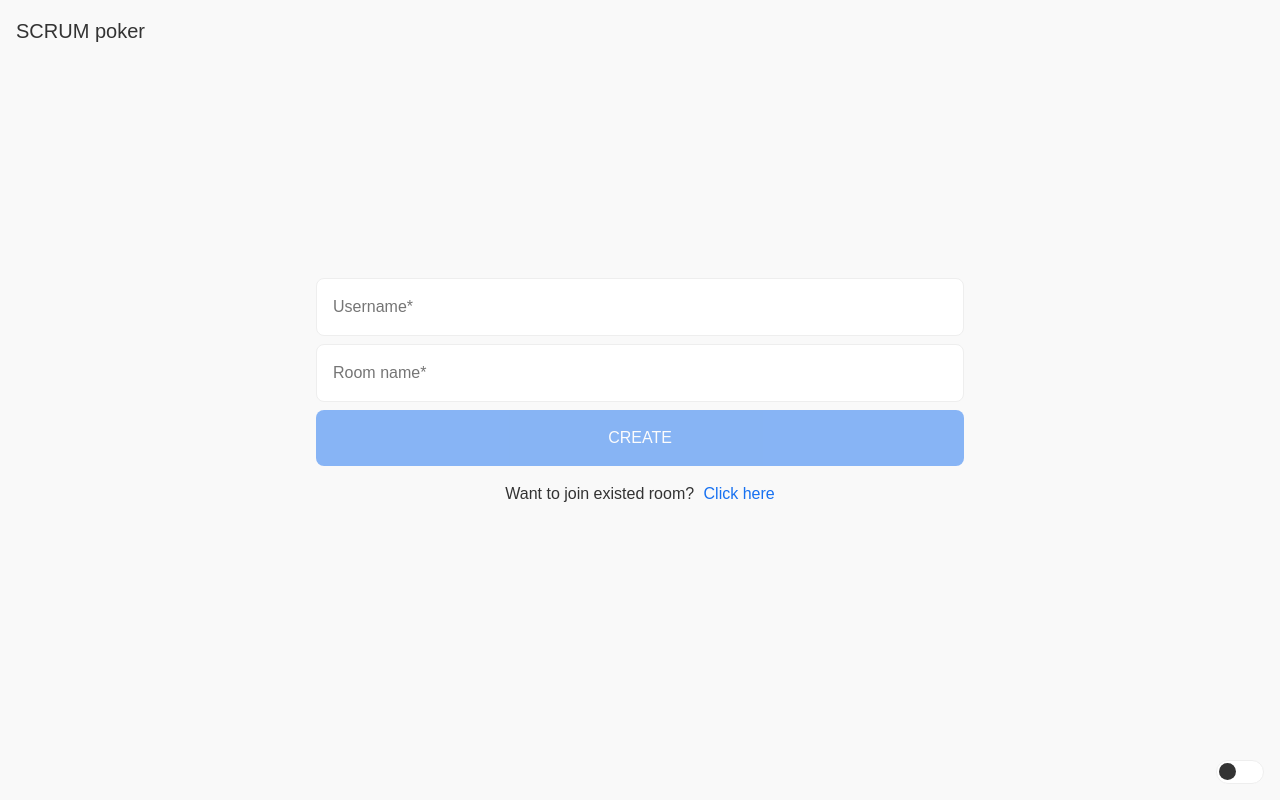
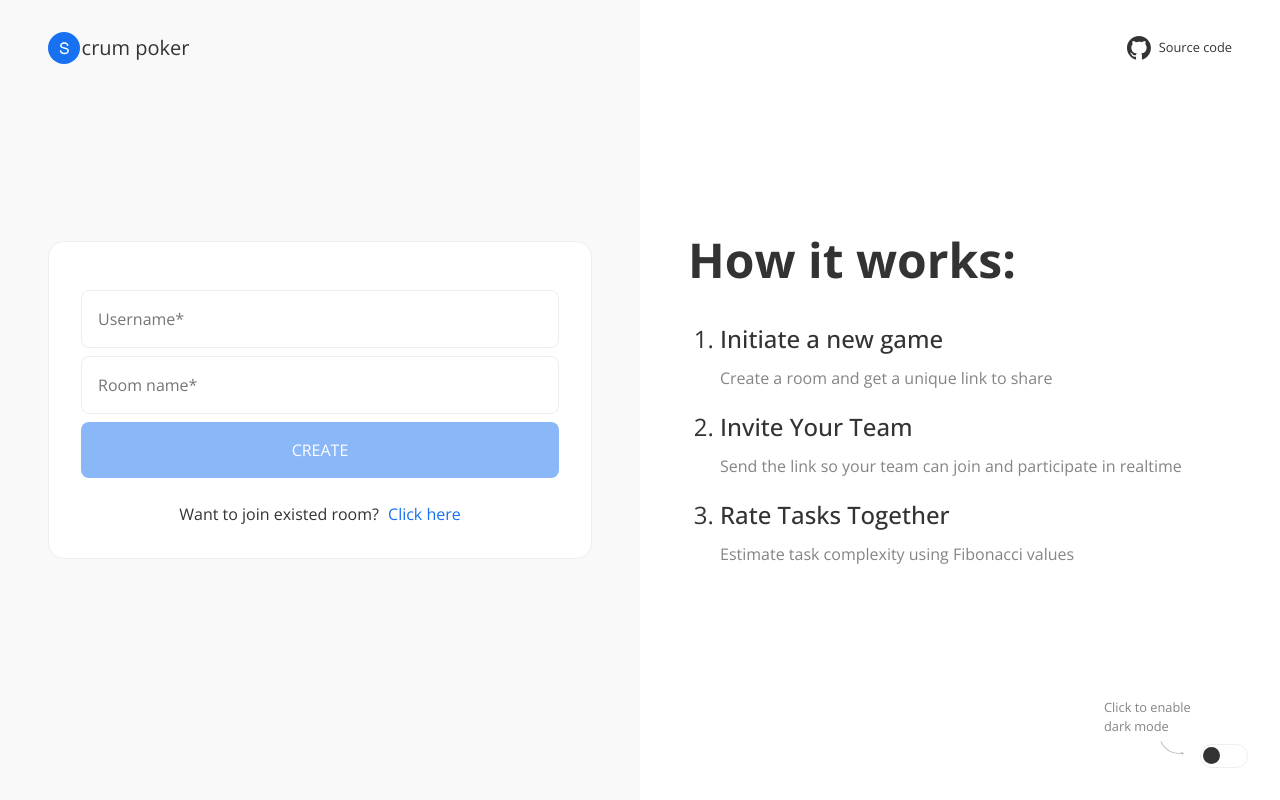
Before and after one commit to MichaelNotych/scrumpoker-monorepo, a Vue app in the folder client/: page / in a window 1280 px wide. Built offline with nearby package versions, Linux system fonts and the light colour scheme; no server answers.

Commit message:
feat: update home page

```diff
--- a/client/index.html
+++ b/client/index.html
@@ -4,6 +4,9 @@
     <meta charset="UTF-8" />
     <link rel="icon" href="/favicon.svg" />
     <meta name="viewport" content="width=device-width, initial-scale=1.0" />
+	<link rel="preconnect" href="https://fonts.googleapis.com">
+	<link rel="preconnect" href="https://fonts.gstatic.com" crossorigin>
+	<link href="https://fonts.googleapis.com/css2?family=Open+Sans:ital,wght@0,300..800;1,300..800&display=swap" rel="stylesheet">
     <title>SCRUM poker</title>
   </head>
   <body>
--- a/client/src/assets/main.css
+++ b/client/src/assets/main.css
@@ -25,7 +25,7 @@ html[data-theme='dark'] {
 }
 
 body {
-	font-family: Arial;
+	font-family: "Open Sans", serif;
 	font-size: 16px;
 	line-height: 1.5;
 	color: var(--text-color);
--- a/client/src/components/CustomHeader.vue
+++ b/client/src/components/CustomHeader.vue
@@ -3,6 +3,7 @@ import { useRoomStore } from '@/stores/room';
 import CopyIcon from './icons/CopyIcon.vue';
 import CustomButton from './CustomButton.vue';
 import { useUserStore } from '@/stores/user';
+import GithubIcon from './icons/GithubIcon.vue';
 
 const roomStore = useRoomStore();
 const userStore = useUserStore();
@@ -11,14 +12,21 @@ const userStore = useUserStore();
 <template>
 	<header class="header">
 		<div v-if="roomStore.roomId && userStore.token" class="header__wrapper">
-			<div @click="roomStore.copyInviteLink" class="header__title header__title_room">
+			<div @click="roomStore.copyInviteLink" class="header__title">
 				Room: {{ roomStore.roomName }}
 				<CopyIcon :width="18" :height="18" />
 			</div>
 			<CustomButton @click="roomStore.leaveRoom" :is-loading="roomStore.isLeaving" type="secondary">Leave room</CustomButton>
 		</div>
 		<div v-else class="header__wrapper">
-			<div class="header__title">SCRUM poker</div>
+			<a class="header__logo" href="/">
+				<img src="../assets/logo.svg" alt="logo"/>
+				crum poker
+			</a>
+			<a href="https://github.com/MichaelNotych/scrumpoker-monorepo/" class="header__link">
+				<GithubIcon/>
+				Source code
+			</a>
 		</div>
 	</header>
 </template>
@@ -28,7 +36,13 @@ const userStore = useUserStore();
 	left: 0;
 	top: 0;
 	width: 100%;
-	padding: 1rem;
+	padding: 2rem 3rem;
+}
+
+@media (max-width: 760px) {
+	.header {
+		padding: 1rem;
+	}
 }
 
 .header__wrapper {
@@ -40,9 +54,6 @@ const userStore = useUserStore();
 
 .header__title {
 	font-size: 1.25rem;
-}
-
-.header__title_room {
 	cursor: pointer;
 	display: flex;
     gap: 10px;
@@ -50,7 +61,25 @@ const userStore = useUserStore();
 	transition: color 0.3s;
 }
 
-.header__title_room:hover {
+.header__title:hover {
 	color: var(--accent-color);
 }
+
+.header__logo {
+	color: inherit;
+	display: flex;
+	align-items: center;
+	gap: 0.1rem;
+	text-decoration: none;
+	font-size: 1.25rem;
+}
+
+.header__link {
+	color: inherit;
+	display: flex;
+	align-items: center;
+	gap: 0.5rem;
+	text-decoration: none;
+	font-size: 0.8rem;
+}
 </style>
--- /dev/null
+++ b/client/src/components/HeroIntro.vue
@@ -0,0 +1,98 @@
+<template>
+	<div class="hero__intro">
+		<h2 class="hero__title">How it works:</h2>
+		<ol class="hero__list">
+			<li class="hero__item">
+				<p class="hero__subtitle">Initiate a new game</p>
+				<span class="hero__desc">Create a room and get a unique link to&nbsp;share</span>
+			</li>
+			<li class="hero__item">
+				<p class="hero__subtitle">Invite Your Team</p>
+				<span class="hero__desc"> Send the link so your team can join and participate in&nbsp;realtime</span>
+			</li>
+			<li class="hero__item">
+				<p class="hero__subtitle">Rate Tasks Together</p>
+				<span class="hero__desc">Estimate task complexity using Fibonacci values</span>
+			</li>
+		</ol>
+	</div>
+</template>
+
+<style>
+.hero__intro {
+	max-width: 50%;
+	width: 100%;
+	background-color: var(--background-color-light);
+	display: flex;
+	flex-direction: column;
+	justify-content: center;
+	padding: 3rem;
+}
+
+@media (max-width: 960px) {
+	.hero__intro {
+		padding: 2rem;
+	}
+}
+
+@media (max-width: 760px) {
+	.hero__intro {
+		max-width: 100%;
+		margin-top: 2rem;
+		padding: 2rem 2rem 8rem;
+	}
+}
+
+.hero__title {
+	font-size: 3rem;
+	line-height: 1.2;
+	margin: 0 0 2rem;
+}
+
+@media (max-width: 960px) {
+	.hero__title {
+		font-size: 2.5rem;
+	}
+}
+
+@media (max-width: 760px) {
+	.hero__title {
+		font-size: 1.5rem;
+		margin-bottom: 1rem;
+	}
+}
+
+.hero__list {
+	display: flex;
+	flex-direction: column;
+	gap: 1rem;
+	margin: 0;
+	padding-left: 2rem;
+}
+
+@media (max-width: 760px) {
+	.hero__list {
+		padding-left: 1.25rem;
+	}
+}
+
+.hero__item {
+	font-size: 1.5rem;
+}
+
+@media (max-width: 960px) {
+	.hero__item {
+		font-size: 1.25rem;
+	}
+}
+
+.hero__subtitle {
+	font-weight: 500;
+	margin: 0;
+}
+
+.hero__desc {
+	font-size: 1rem;
+	opacity: 0.6;
+}
+</style>
--- a/client/src/components/ThemeToggle.vue
+++ b/client/src/components/ThemeToggle.vue
@@ -1,5 +1,6 @@
 <script setup>
 import { onMounted, ref, watch } from 'vue';
+import ArrowIcon from './icons/ArrowIcon.vue';
 
 const theme = ref('light');
 onMounted(() => {
@@ -17,13 +18,34 @@ const handleThemeChange = () => {
 	<div class="theme">
 		<input @input="handleThemeChange" class="theme__input" type="checkbox" name="theme" id="theme" :checked="theme === 'dark'" />
 		<div class="theme__toggle"></div>
+		<div class="theme__desc">
+			Click to enable {{theme === 'light' ? 'dark' : 'light'}} mode
+			<ArrowIcon/>
+		</div>
 	</div>
 </template>
 <style scoped>
 .theme {
 	position: fixed;
-	right: 1rem;
-	bottom: 1rem;
+	right: 2rem;
+	bottom: 2rem;
+	z-index: 2;
+}
+
+.theme__desc {
+	font-size: 0.8rem;
+	color: var(--text-color);
+	position: fixed;
+	right: 5rem;
+	bottom: 4rem;
+	width: 6rem;
+	opacity: 0.6;
+}
+
+.theme__desc svg {
+	position: absolute;
+	left: 3.5rem;
+	top: 100%;
 }
 
 .theme__toggle {
--- /dev/null
+++ b/client/src/components/icons/ArrowIcon.vue
@@ -0,0 +1,29 @@
+<script setup>
+	import { defineProps } from 'vue';
+	defineProps({
+		width: {
+			type: Number,
+			default: 24
+		},
+		height: {
+			type: Number,
+			default: 24
+		},
+		color: {
+			type: String,
+		},
+	});
+</script>
+<template>
+	<svg :width="width" :height="height" viewBox="0 0 36 33" fill="none" xmlns="http://www.w3.org/2000/svg">
+		<g opacity="0.6">
+			<path d="M35.2761 24.5844C34.7611 25.1629 34.286 25.7691 33.7926 26.3655C33.277 26.989 32.1987 26.3141 32.7206 25.6831C32.9312 25.4284 33.1391 25.172 33.3475 24.9163C28.5847 25.4767 23.745 25.2457 19.1537 23.7656C14.3292 22.2104 10.0925 19.2832 6.58802 15.6582C4.21659 13.2053 2.15307 10.4076 1.00612 7.16872C0.732947 6.39733 1.97688 6.13086 2.24675 6.89316C3.33546 9.96741 5.39039 12.5911 7.63342 14.9112C9.42699 16.7664 11.4235 18.4135 13.6104 19.7846C17.808 22.4164 22.6311 23.7484 27.5651 23.9235C29.3013 23.9851 31.0381 23.9013 32.7637 23.7109C32.5836 23.6169 32.4026 23.5245 32.2209 23.4336C31.4873 23.0674 32.1769 21.999 32.9032 22.3615C33.6763 22.7473 34.4302 23.1629 35.1853 23.5821C35.5718 23.7969 35.5317 24.2974 35.2761 24.5844Z" :fill="color"/>
+		</g>
+	</svg>
+</template>
+
+<style>
+	svg path {
+		fill: var(--text-color)
+	}
+</style>
--- /dev/null
+++ b/client/src/components/icons/GithubIcon.vue
@@ -0,0 +1,27 @@
+<script setup>
+	import { defineProps } from 'vue';
+	defineProps({
+		width: {
+			type: Number,
+			default: 24
+		},
+		height: {
+			type: Number,
+			default: 24
+		},
+		color: {
+			type: String,
+		},
+	});
+</script>
+<template>
+	<svg xmlns="http://www.w3.org/2000/svg" :width="width" :height="height" viewBox="0 0 98 98">
+		<path fill-rule="evenodd" clip-rule="evenodd" d="M48.854 0C21.839 0 0 22 0 49.217c0 21.756 13.993 40.172 33.405 46.69 2.427.49 3.316-1.059 3.316-2.362 0-1.141-.08-5.052-.08-9.127-13.59 2.934-16.42-5.867-16.42-5.867-2.184-5.704-5.42-7.17-5.42-7.17-4.448-3.015.324-3.015.324-3.015 4.934.326 7.523 5.052 7.523 5.052 4.367 7.496 11.404 5.378 14.235 4.074.404-3.178 1.699-5.378 3.074-6.6-10.839-1.141-22.243-5.378-22.243-24.283 0-5.378 1.94-9.778 5.014-13.2-.485-1.222-2.184-6.275.486-13.038 0 0 4.125-1.304 13.426 5.052a46.97 46.97 0 0 1 12.214-1.63c4.125 0 8.33.571 12.213 1.63 9.302-6.356 13.427-5.052 13.427-5.052 2.67 6.763.97 11.816.485 13.038 3.155 3.422 5.015 7.822 5.015 13.2 0 18.905-11.404 23.06-22.324 24.283 1.78 1.548 3.316 4.481 3.316 9.126 0 6.6-.08 11.897-.08 13.526 0 1.304.89 2.853 3.316 2.364 19.412-6.52 33.405-24.935 33.405-46.691C97.707 22 75.788 0 48.854 0z" fill="#24292f"/>
+	</svg>
+</template>
+
+<style>
+svg path {
+	fill: var(--text-color);
+}
+</style>
--- a/client/src/views/HomeView.vue
+++ b/client/src/views/HomeView.vue
@@ -6,6 +6,7 @@ import { useUserStore } from '@/stores/user';
 import { useRoomStore } from '@/stores/room';
 import CustomButton from '@/components/CustomButton.vue';
 import CustomWrapper from '@/components/CustomWrapper.vue';
+import HeroIntro from '@/components/HeroIntro.vue';
 
 const toast = useToast();
 
@@ -81,6 +82,7 @@ const submitHandler = async () => {
 </script>
 
 <template>
+	<div class="hero">
 		<CustomWrapper>
 			<form class="form" @submit.prevent="submitHandler">
 				<input v-model="form.userName" required class="form__input" name="user_name" id="user_name"
@@ -92,7 +94,6 @@ const submitHandler = async () => {
 				<CustomButton :is-loading="form.isLoading" size="lg" :disabled="!form.isValid">
 					{{ form.action === 'create' ? 'Create' : 'Enter' }}
 				</CustomButton>
-		</form>
 				<p class="hint" v-if="form.action === 'create'">
 					Want to join existed room?
 					<button class="hint__button" @:click="actionHandler('enter')"> Click here </button>
@@ -101,15 +102,47 @@ const submitHandler = async () => {
 					Want to create new room?
 					<button class="hint__button" @:click="actionHandler('create')"> Click here </button>
 				</p>
+			</form>
 		</CustomWrapper>
+		<HeroIntro/>
+	</div>
 </template>
 
 <style>
+.hero {
+	display: flex;
+	min-height: 100vh;
+}
+
+@media (max-width: 760px) {
+	.hero {
+		flex-direction: column;
+		padding-top: 5rem;
+	}
+}
+
 .form {
-	width: 100%;
 	display: flex;
     flex-direction: column;
     gap: 0.5rem;
+    padding: 3rem 2rem 1rem;
+    border-radius: 1rem;
+    background-color: var(--background-color-light);
+    margin: 0 2rem;
+	border: 1px solid var(--border-color);
+}
+
+@media (max-width: 960px) {
+	.form {
+		margin: 0 1rem;
+	}
+}
+
+@media (max-width: 760px) {
+	.form {
+		margin: 0;
+		padding: 2rem 1rem 1rem;
+	}
 }
 
 .form__input {
--- a/client/src/views/RoomView.vue
+++ b/client/src/views/RoomView.vue
@@ -22,6 +22,9 @@ onMounted(() => {
 			roomStore.cancelRoomStream();
 		}
 	});
+
+	// setting document title
+	document.title = roomStore.roomName;
 });
 </script>
 
```
Also changed, not shown: client/src/assets/github.svg (added). Lines whose indentation alone changed are shown as unchanged.
